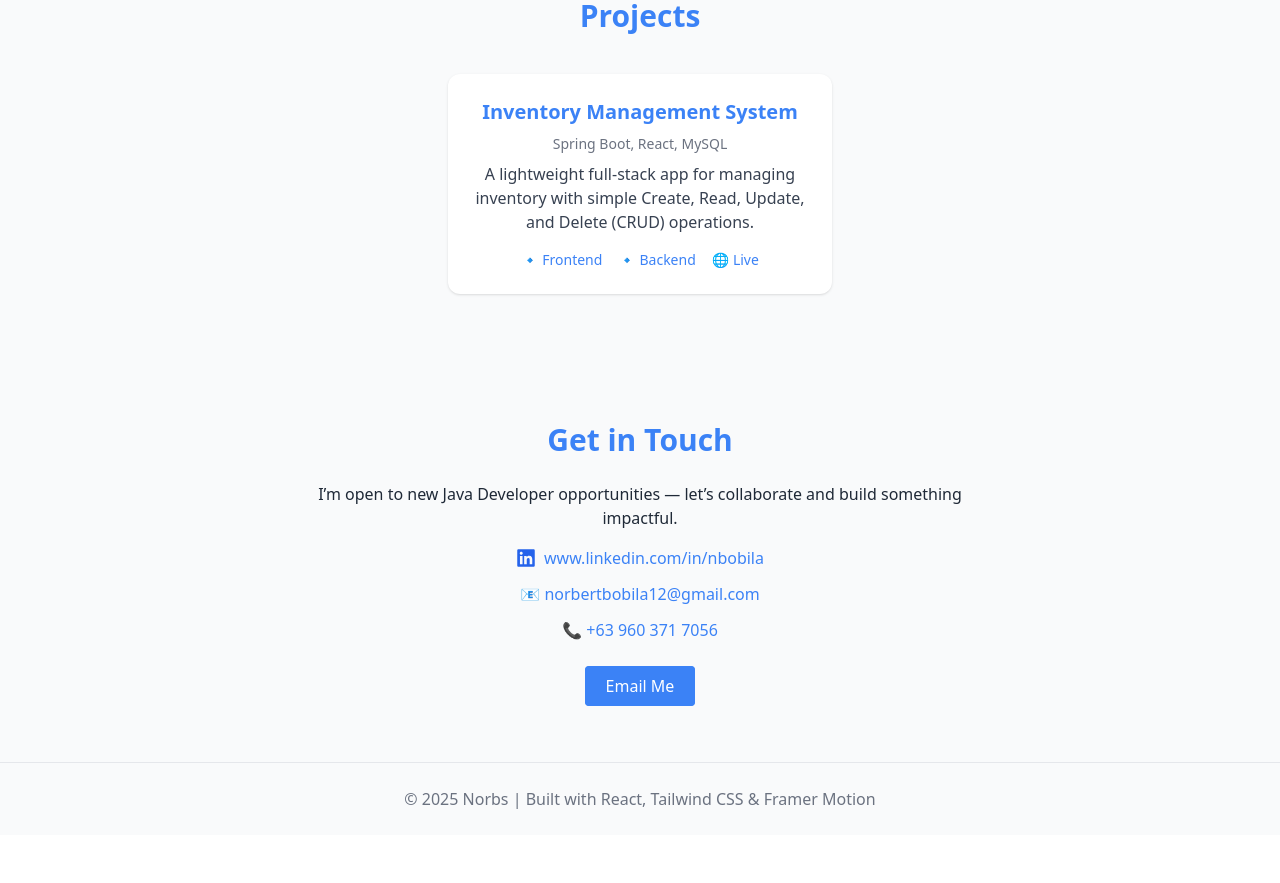
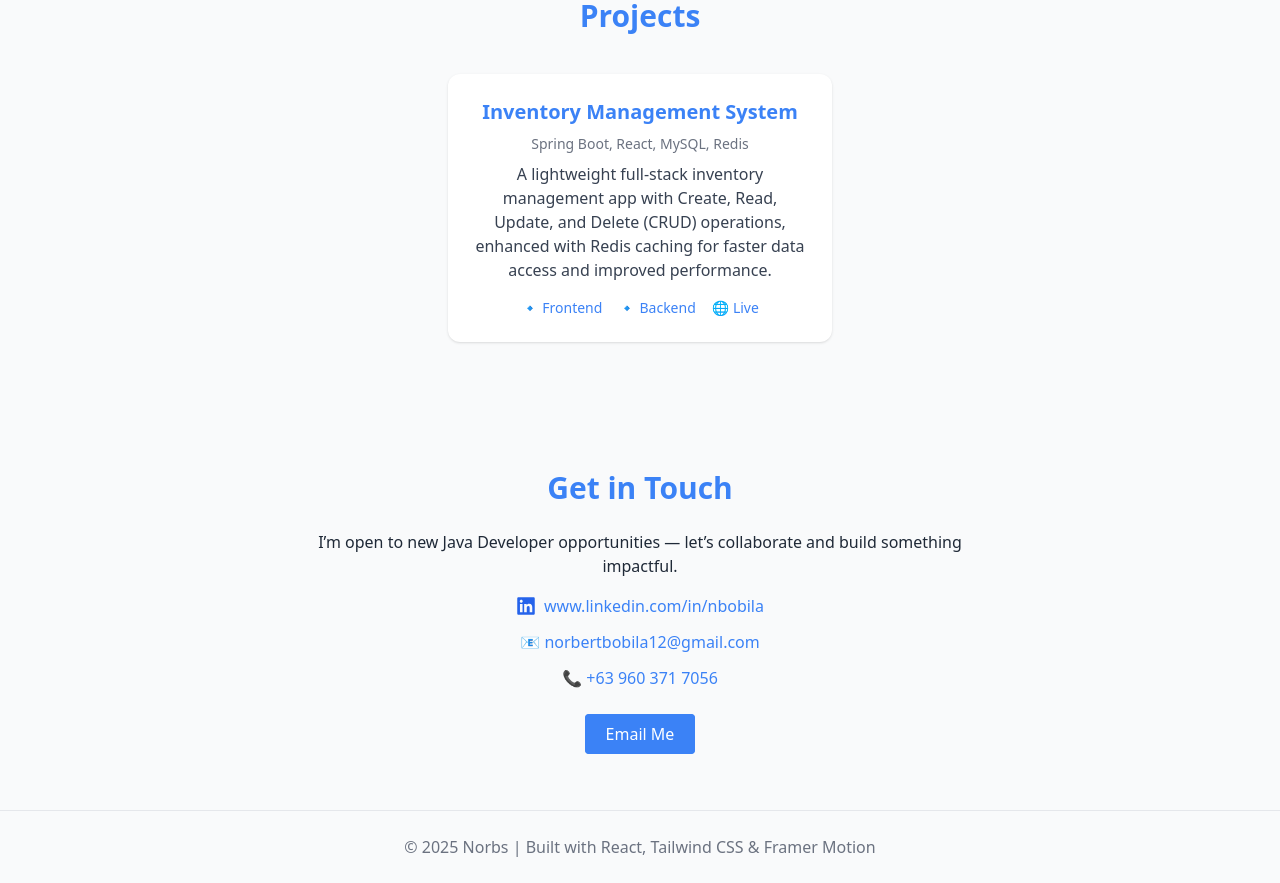
Before and after one commit to kyooxenn/my-portfolio, a React (Vite) app: page / in a window 1280 px wide. Shown: the part 1400-2283 px from the top of the page. Before the commit the page ends 2235 px from the top, so only its background shows below. Built offline with nearby package versions, Linux system fonts and the light colour scheme.

Commit message:
change description

```diff
--- a/src/App.jsx
+++ b/src/App.jsx
@@ -192,8 +192,8 @@ export default function App() {
           {[
             {
               title: "Inventory Management System",
-              tech: "Spring Boot, React, MySQL",
-              desc: "A lightweight full-stack app for managing inventory with simple Create, Read, Update, and Delete (CRUD) operations.",
+              tech: "Spring Boot, React, MySQL, Redis",
+              desc: "A lightweight full-stack inventory management app with Create, Read, Update, and Delete (CRUD) operations, enhanced with Redis caching for faster data access and improved performance.",
               frontendRepo:
                 "https://github.com/kyooxenn/inventory_system_react",
               backendRepo: "https://github.com/kyooxenn/Inventory-System",
```
